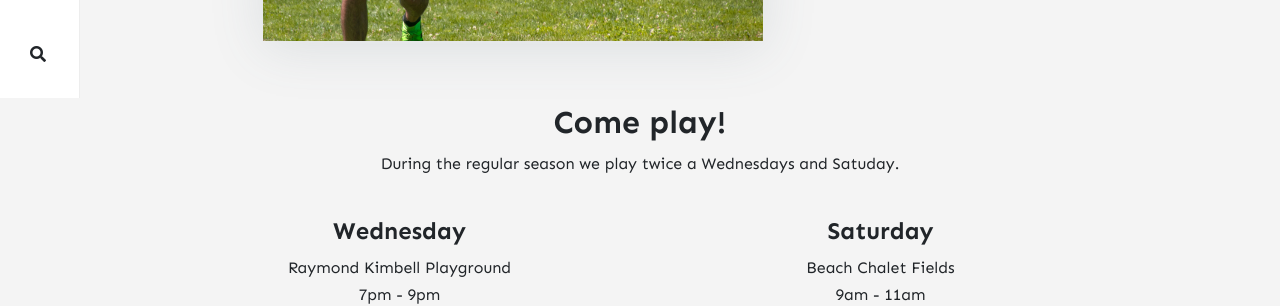
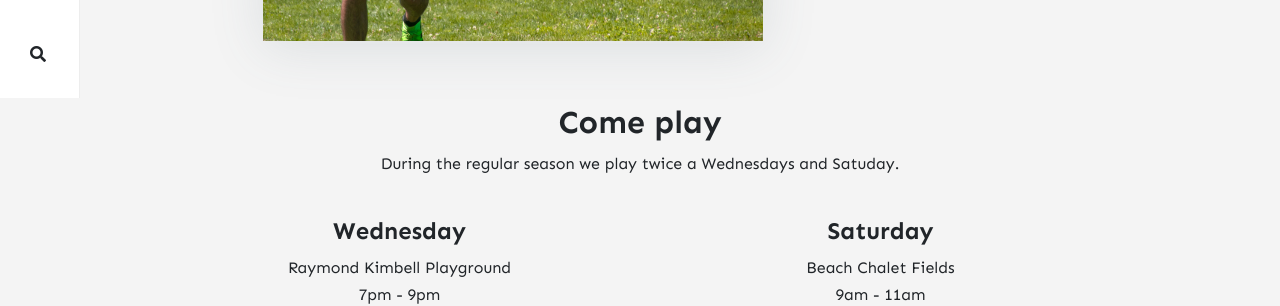
Before and after one commit to stackbit-projects/blue-triceratops-4f502, a Jekyll site: the page built from _pages/about.md, in a window 1280 px wide. Shown: the part 802-1108 px from the top of the page. Built offline with Jekyll 4.4.1, drawn with Linux system fonts in a browser that asks for light colours; nearby versions of some CDN libraries; comment, search, counter and statistics services are not loaded.

Commit message:
home.html: changed

```diff
--- a/_layouts/home.html
+++ b/_layouts/home.html
@@ -23,7 +23,7 @@ permalink: "/home.html"
 
 <div class="section center">
     <div class="spacer-40">
-        <h2 class="section-title">Come play!</h2>
+        <h2 class="section-title">Come play</h2>
         <p>During the regular season we play twice a Wednesdays and Satuday.
         </p>
     </div>
```
